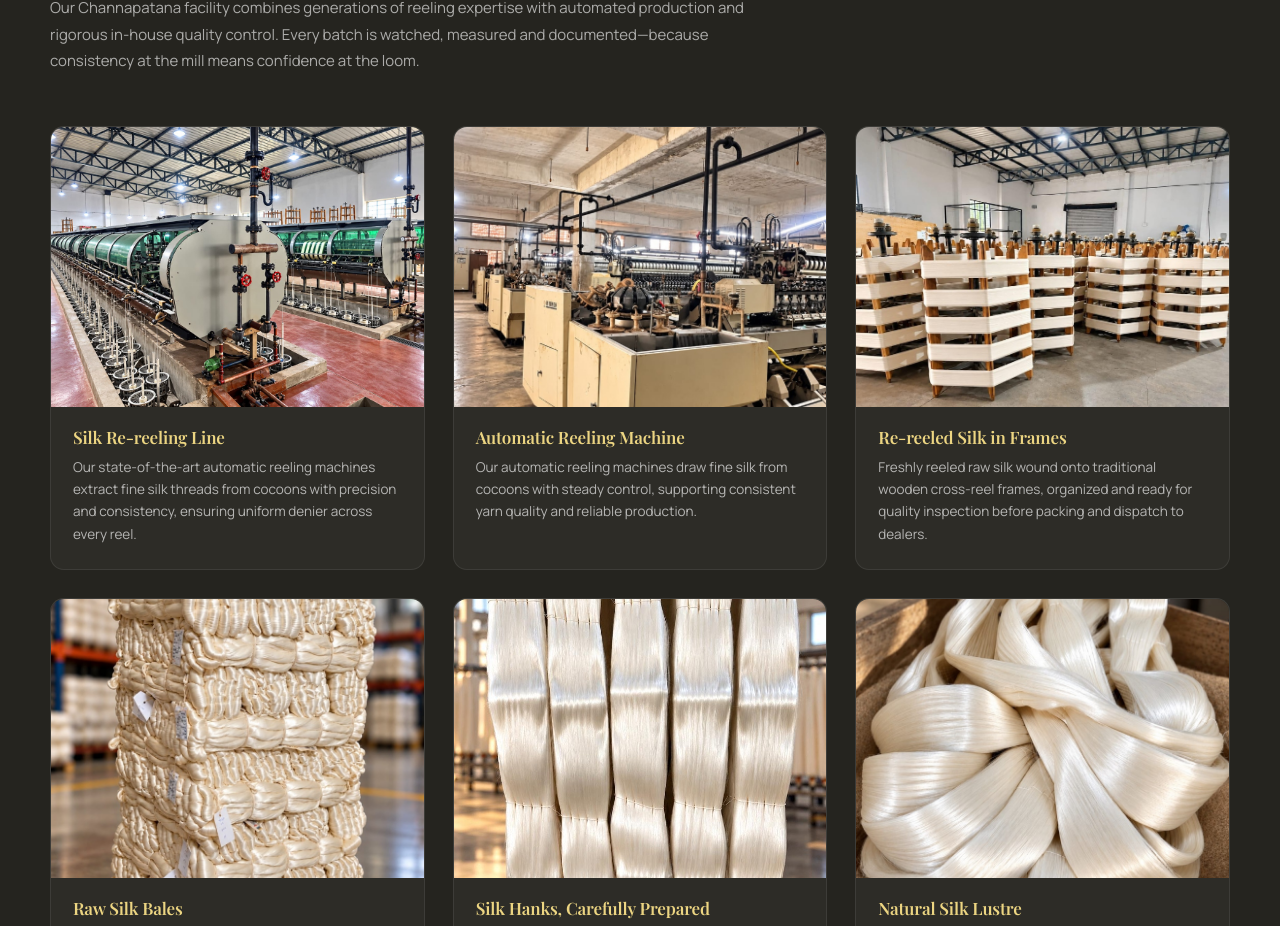
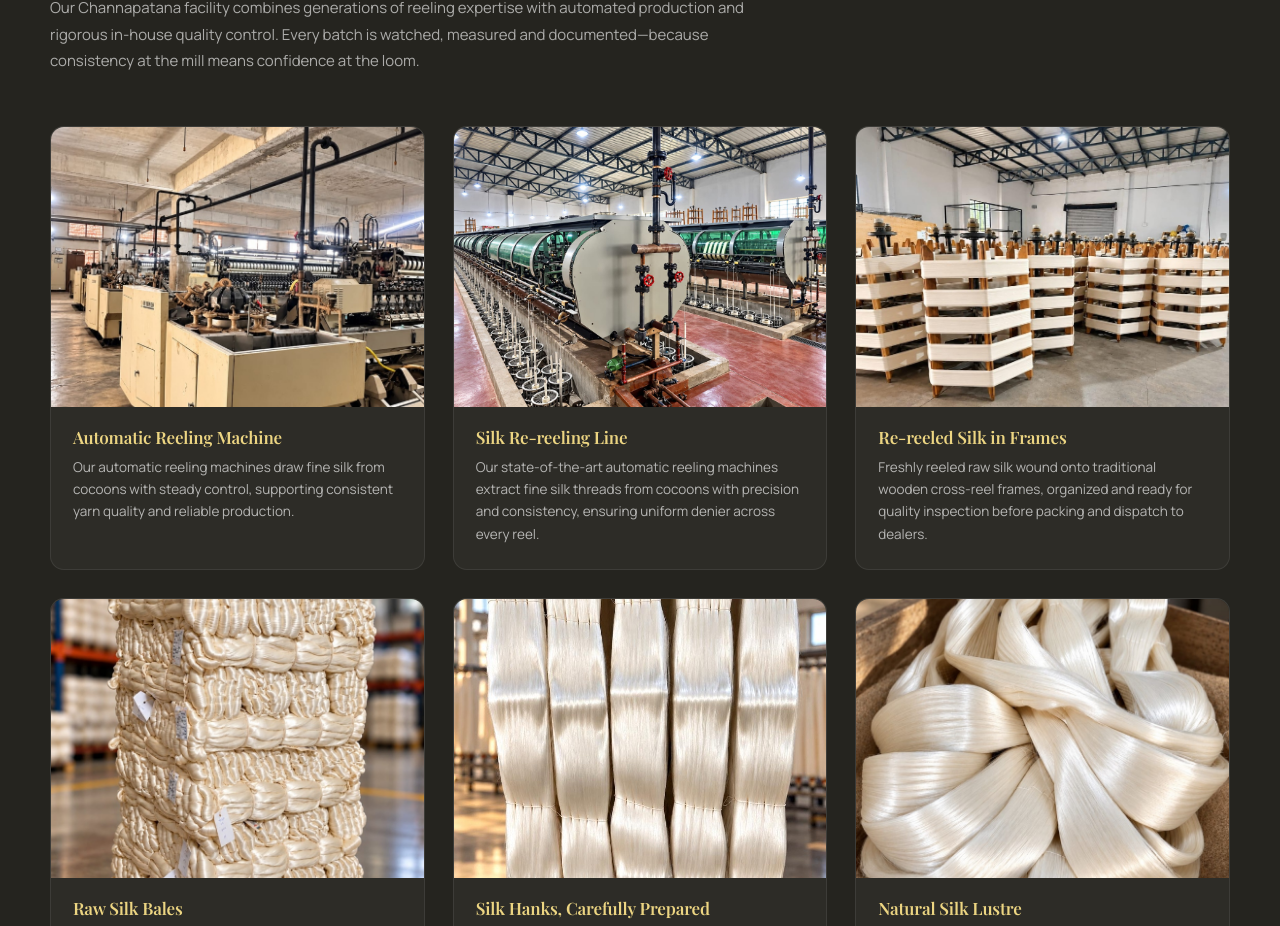
Before and after one commit to ayushgowdamj/SRTSM, a React (Vite) app: page / in a window 1280 px wide. Shown: the part 7200-8126 px from the top of the page. Built offline with nearby package versions, Linux system fonts and the light colour scheme; a web font is replaced by a local one.

Commit message:
Swap reeling machine gallery cards

```diff
--- a/src/App.tsx
+++ b/src/App.tsx
@@ -438,21 +438,21 @@ function App() {
 
               <figure className="photo-gallery__item">
                 <div className="photo-gallery__img-wrap">
+                  <img src={srtsmMultiEndReeling} alt="SRTSM automatic reeling machine on the factory floor" loading="lazy" />
+                </div>
+                <figcaption>
+                  <strong>Automatic Reeling Machine</strong>
+                  <p>Our automatic reeling machines draw fine silk from cocoons with steady control, supporting consistent yarn quality and reliable production.</p>
+                </figcaption>
+              </figure>
+
+              <figure className="photo-gallery__item">
+                <div className="photo-gallery__img-wrap">
                   <img src={srtsmAutoReelingLine} alt="SRTSM silk re‑reeling line with green silk reeling drums" loading="lazy" />
                 </div>
                 <figcaption>
                   <strong>Silk Re-reeling Line</strong>
                   <p>Our state-of-the-art automatic reeling machines extract fine silk threads from cocoons with precision and consistency, ensuring uniform denier across every reel.</p>
-                </figcaption>
-              </figure>
-
-              <figure className="photo-gallery__item">
-                <div className="photo-gallery__img-wrap">
-                  <img src={srtsmMultiEndReeling} alt="SRTSM automatic reeling machine on the factory floor" loading="lazy" />
-                </div>
-                <figcaption>
-                  <strong>Automatic Reeling Machine</strong>
-                  <p>Our automatic reeling machines draw fine silk from cocoons with steady control, supporting consistent yarn quality and reliable production.</p>
                 </figcaption>
               </figure>
 
```
